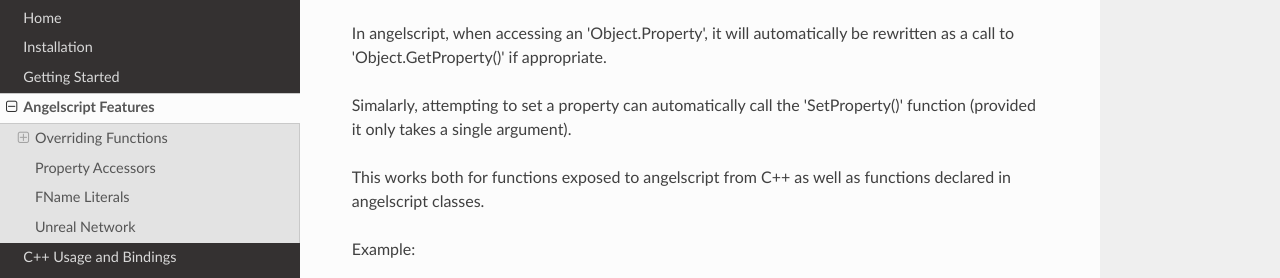
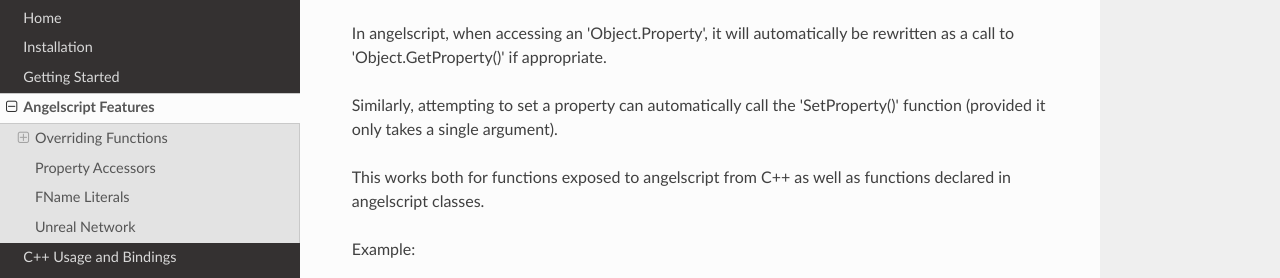
Before and after one commit to Hazelight/Docs-UnrealEngine-Angelscript, an MkDocs documentation site: the page built from docs/angelscript-features.md, in a window 1280 px wide and 900 px high, scrolled down 765 px. Shown: the part 162-440 px from the top of the window. Built offline with MkDocs 1.6.1, drawn with Linux system fonts in a browser that asks for light colours; nearby versions of some CDN libraries.

Commit message:
Fix typos.

```diff
--- a/docs/angelscript-features.md
+++ b/docs/angelscript-features.md
@@ -42,7 +42,7 @@
 In angelscript, when accessing an 'Object.Property', it will automatically be rewritten
 as a call to 'Object.GetProperty()' if appropriate.
 
-Simalarly, attempting to set a property can automatically call the 'SetProperty()' function
+Similarly, attempting to set a property can automatically call the 'SetProperty()' function
 (provided it only takes a single argument).
 
 This works both for functions exposed to angelscript from C++ as well as functions declared
```
Also changed, not shown: docs/getting-started.md (+1 -1 lines).
